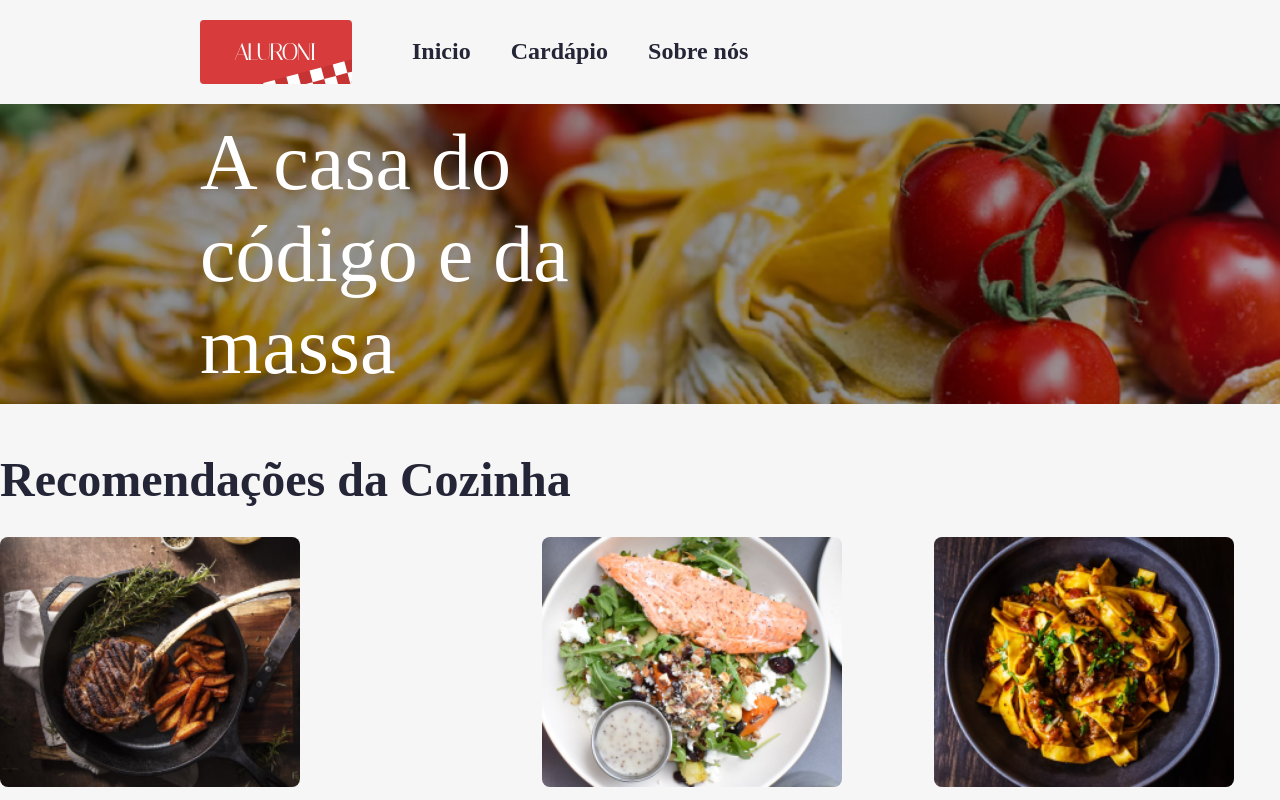
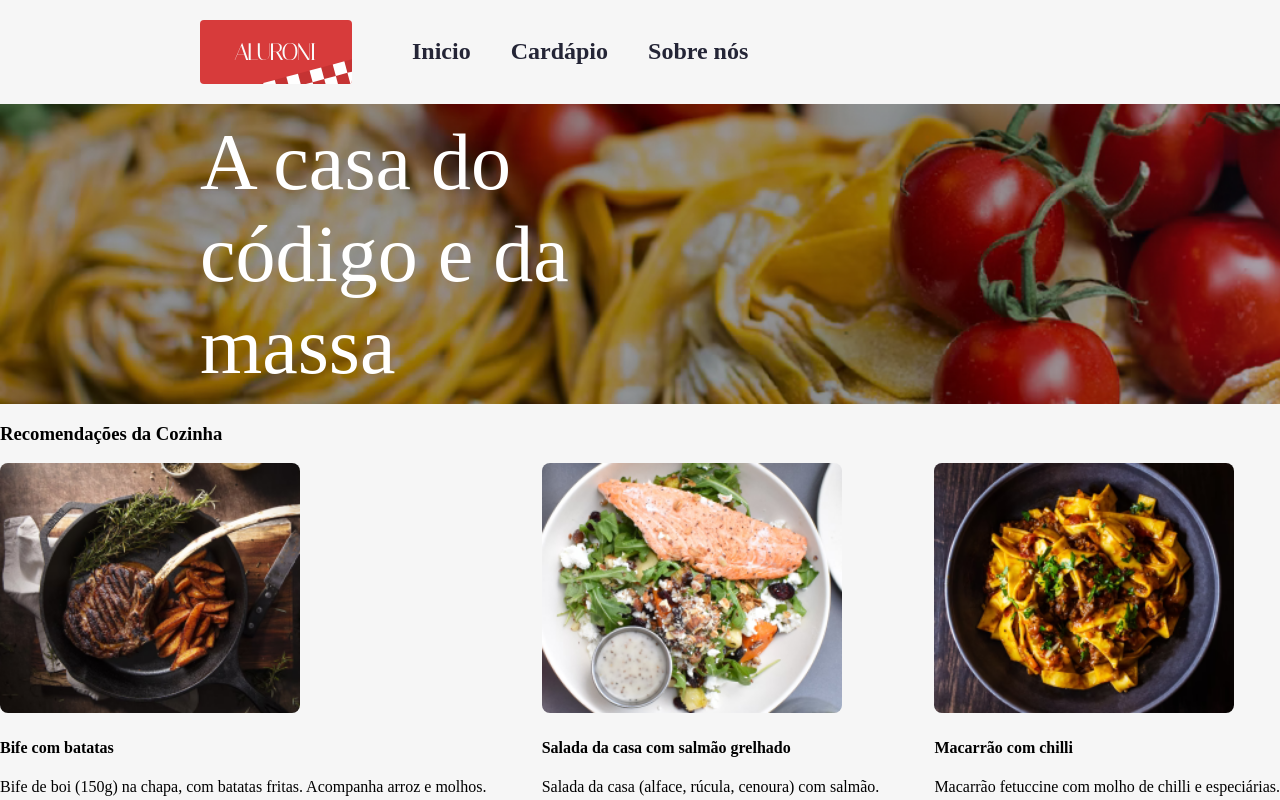
Before and after one commit to Melksedeque/aluroni-cardapio-online, a React (Vite) app: page / in a window 1280 px wide. Shown: the top 800 px of the page. Built offline with nearby package versions, Linux system fonts and the light colour scheme; a web font is replaced by a local one.

Commit message:
Limpeza de CSS duplicado

```diff
--- a/src/pages/Inicio/Inicio.module.scss
+++ b/src/pages/Inicio/Inicio.module.scss
@@ -1,8 +1,3 @@
-.titulo {
-  color: $dark;
-  font-size: 3rem;
-  margin-bottom: 30px;
-}
 .recomendados {
   border-radius: 2px;
   display: flex;
```
